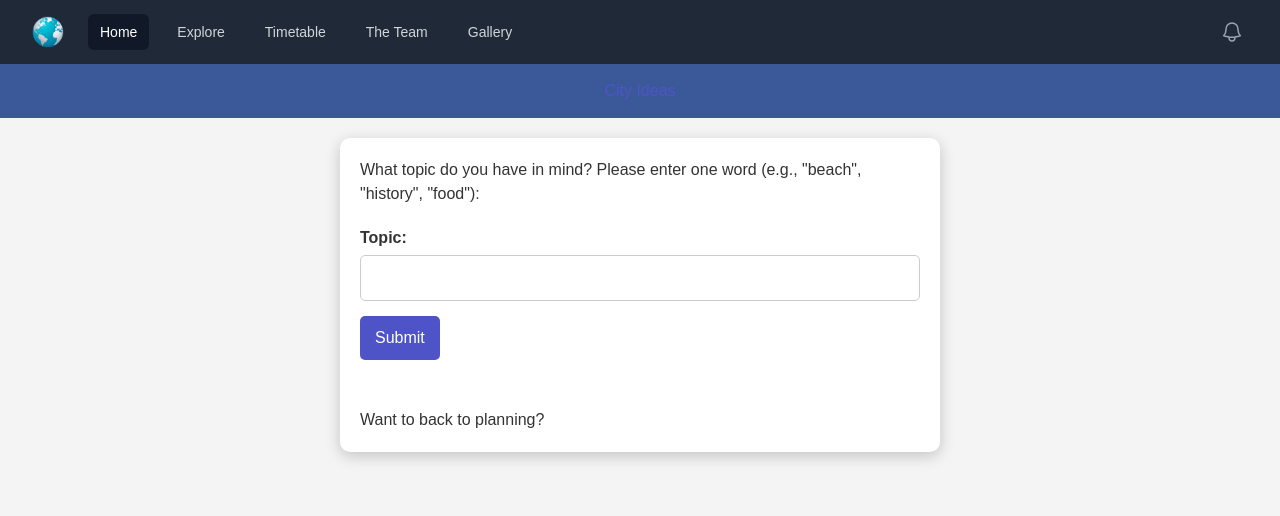
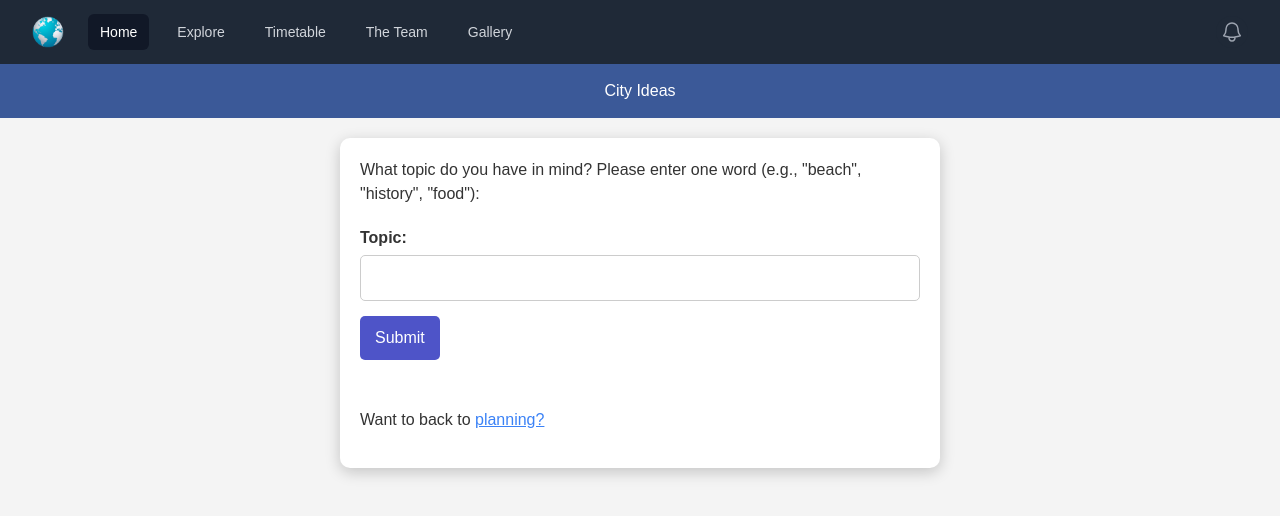
Before and after one commit to LiRE3520/DurHack, a Flask app: page /cityIdeas in a window 1280 px wide. Shown: the top 516 px of the page. Run offline with Flask 3, Linux system fonts and the light colour scheme; some libraries are stand-ins or nearby versions.

Commit message:
made my link look DOPE

```diff
--- a/templates/cityIdeas.html
+++ b/templates/cityIdeas.html
@@ -28,7 +28,7 @@
             box-shadow: 0 4px 15px rgba(0, 0, 0, 0.2);
         }
         h1 {
-            color: #4e54c8;
+            color: white;
         }
         form {
             margin-top: 20px;
@@ -139,7 +139,7 @@
             <input type="submit" value="Submit">
         </form>
 
-        <p><br></br>Want to back to <a href="route_planner">planning?</a></p>
+        <p class="mb-4"><br></br>Want to back to <a href="route_planner" class="text-blue-500 underline">planning?</a></p>
     </div>
 
     {% if city1 %}
```
